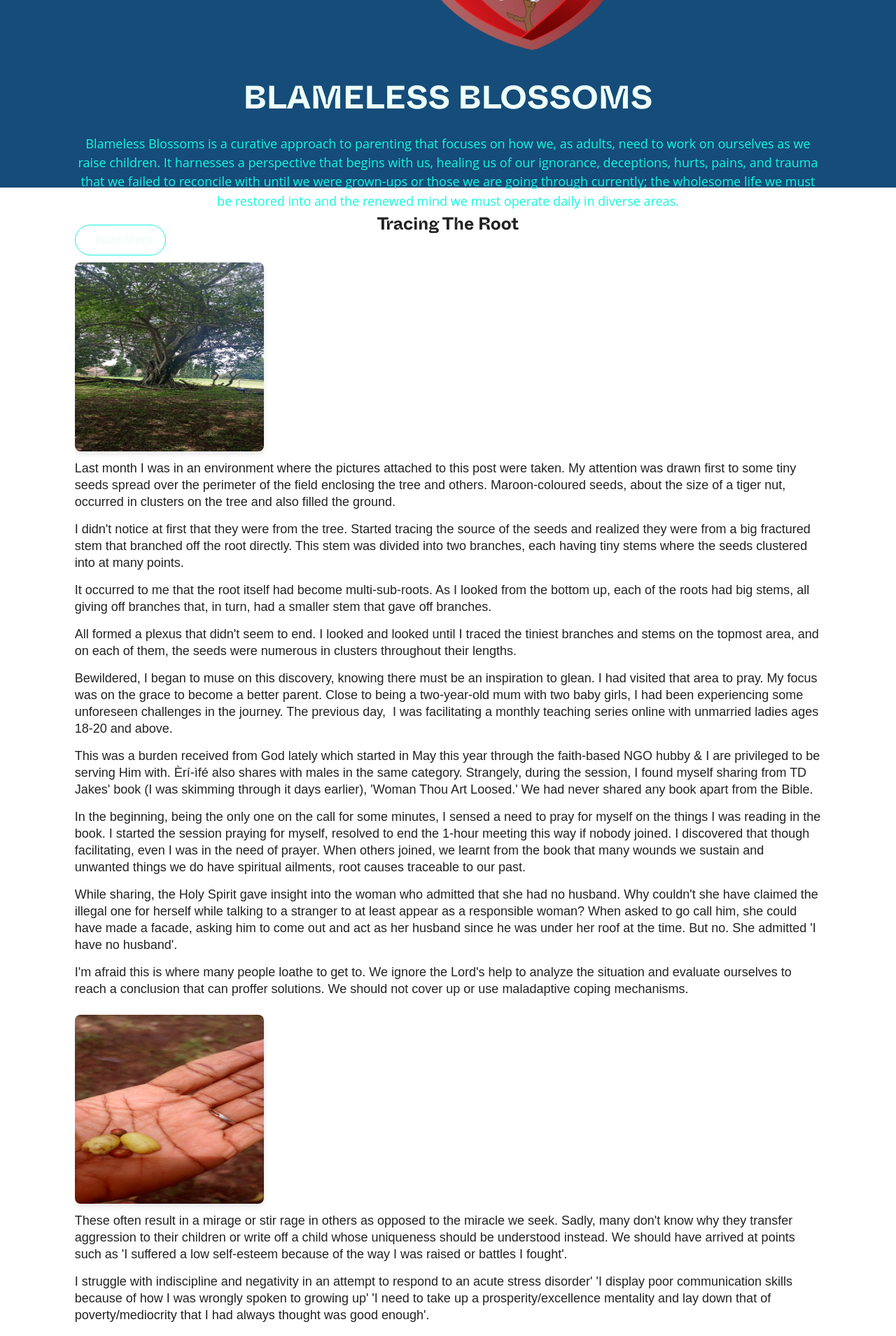
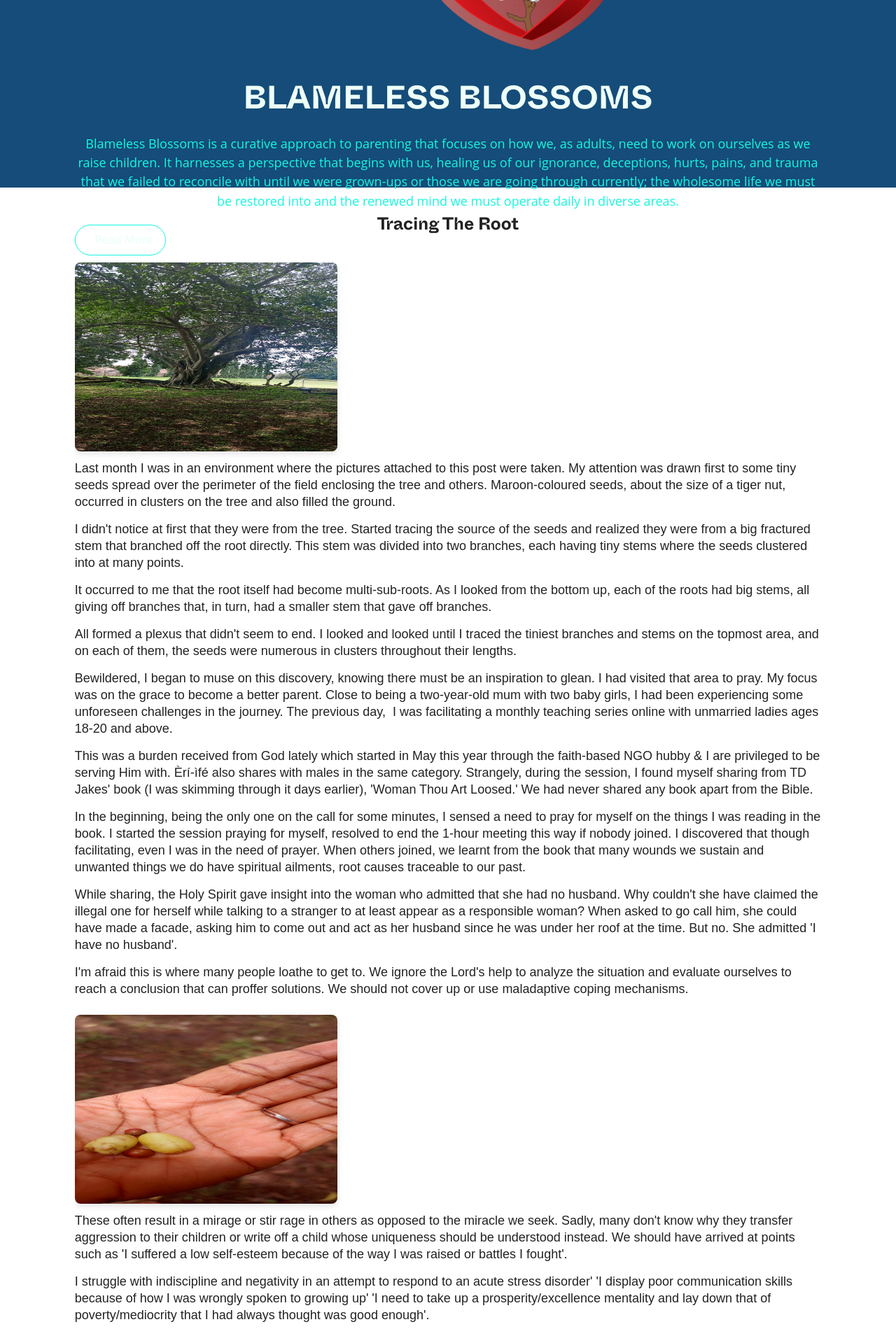
Before and after one commit to hartitudeh/blameless_blossoms, a Next.js app: page / in a window 1280 px wide. Shown: the part 384-2293 px from the top of the page at 70% size. Built offline with nearby package versions, Linux system fonts and the light colour scheme.

Commit message:
image width fix

```diff
--- a/src/components/molecules/blog/components/myBlog.tsx
+++ b/src/components/molecules/blog/components/myBlog.tsx
@@ -33,7 +33,7 @@ const ProfileCard = () => {
           src={Left}
           alt="Left aligned content"
           height={isMobile ? 270 : 300}
-          width={isMobile ? 270 : 300}
+          width={isMobile ? 375 : 300}
           styles={{
             borderRadius: "8px",
             float: isMobile ? "none" : "left",
@@ -150,7 +150,7 @@ const ProfileCard = () => {
           src={Right}
           alt="Right aligned content"
           height={isMobile ? 270 : 300}
-          width={isMobile ? 270 : 300}
+          width={isMobile ? 375 : 300}
           styles={{
             borderRadius: "8px",
             float: isMobile ? "none" : "right",
```
